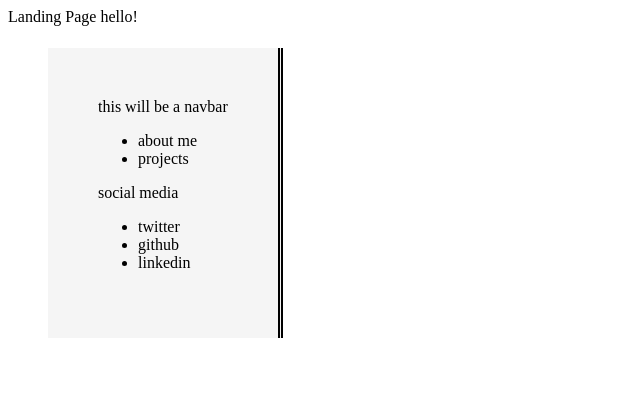
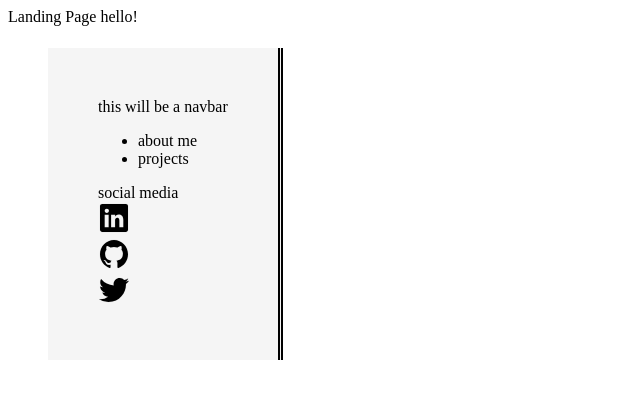
Before and after one commit to enyaneer/portfolio, a React app: page / in a window 1280 px wide. Shown: the whole page, without its empty margins (0-640 px from the left). Built offline with nearby package versions, Linux system fonts and the light colour scheme.

Commit message:
added icon links

```diff
--- a/client/components/navbar.js
+++ b/client/components/navbar.js
@@ -12,11 +12,21 @@ const Navbar = () => {
       </div>
       <div id='social'>
         social media
-        <ul>
-          <li>twitter</li>
-          <li>github</li>
-          <li>linkedin</li>
-        </ul>
+        <div>
+          <a href='https://www.linkedin.com/in/enya-bf/'>
+            <ion-icon size='large' name='logo-linkedin'></ion-icon>
+          </a>
+        </div>
+        <div>
+          <a href='https://github.com/Afrogrrrl'>
+            <ion-icon size='large' name='logo-github'></ion-icon>
+          </a>
+        </div>
+        <div>
+          <a href='https://twitter.com/latechnica1'>
+            <ion-icon size='large' name='logo-twitter'></ion-icon>
+          </a>
+        </div>
       </div>
     </div>
   )
--- a/package.json
+++ b/package.json
@@ -26,6 +26,8 @@
     "morgan": "^1.9.1",
     "react": "^16.12.0",
     "react-dom": "^16.12.0",
+    "react-icons": "^3.9.0",
+    "react-ionicons": "^3.1.4",
     "react-router-dom": "^5.1.2"
   },
   "devDependencies": {
--- a/public/index.html
+++ b/public/index.html
@@ -6,6 +6,7 @@
     <meta http-equiv="X-UA-Compatible" content="ie=edge" />
     <link rel="stylesheet" href="/style.css" />
     <script src="/bundle.js" defer></script>
+    <script src="https://unpkg.com/ionicons@5.0.0/dist/ionicons.js"></script>
     <title>Enya | Software Engineer</title>
   </head>
   <body>
--- a/public/style.css
+++ b/public/style.css
@@ -16,3 +16,12 @@
   display: flex;
   justify-content: center;
 }
+
+#social {
+  display: flex;
+  flex-direction: column;
+}
+
+ion-icon {
+  color: black;
+}
```
Also changed, not shown: 1 other file.
